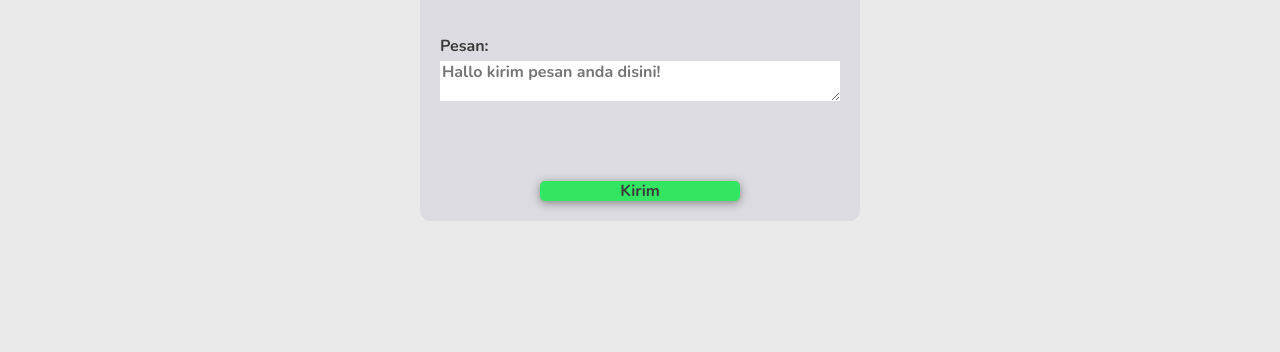
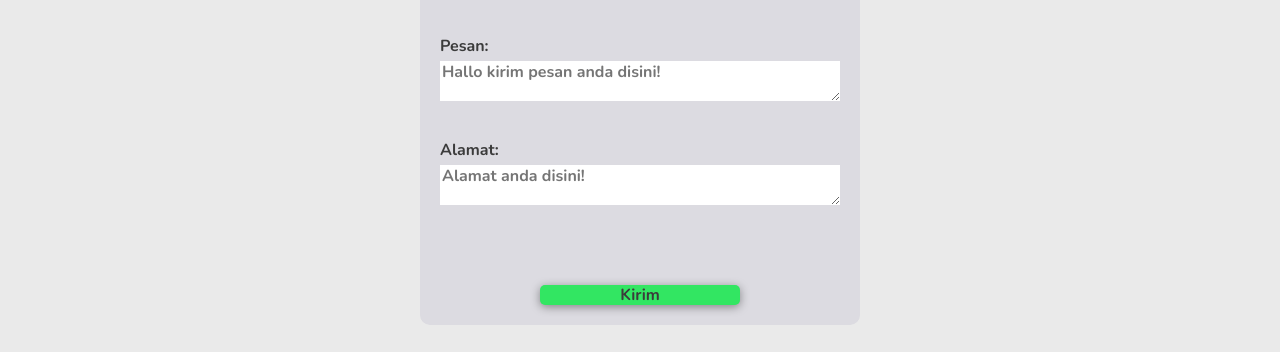
Before and after one commit to abay-2002/udc-dgbroiler, a plain HTML site: page index.html in a window 1280 px wide. Shown: the part 2402-2754 px from the top of the page. Drawn offline with nearby package versions, Linux system fonts and the light colour scheme.

Commit message:
menambahkan alamat pada form

```diff
--- a/index.html
+++ b/index.html
@@ -179,6 +179,11 @@
 				<textarea id="textarea" name="message" placeholder="Hallo kirim pesan anda disini!"></textarea>
 			</div>
 			<div class="inputfield">
+				<label for="textarea">Alamat: </label>
+				<textarea id="textarea" name="message" placeholder="Alamat anda disini!"></textarea>
+			</div>
+			<!--recaptcha-->
+			<div class="inputfield">
 				<div data-netlify-recaptcha="true"></div>
 			</div>
 			<div class="inputfield">
```
